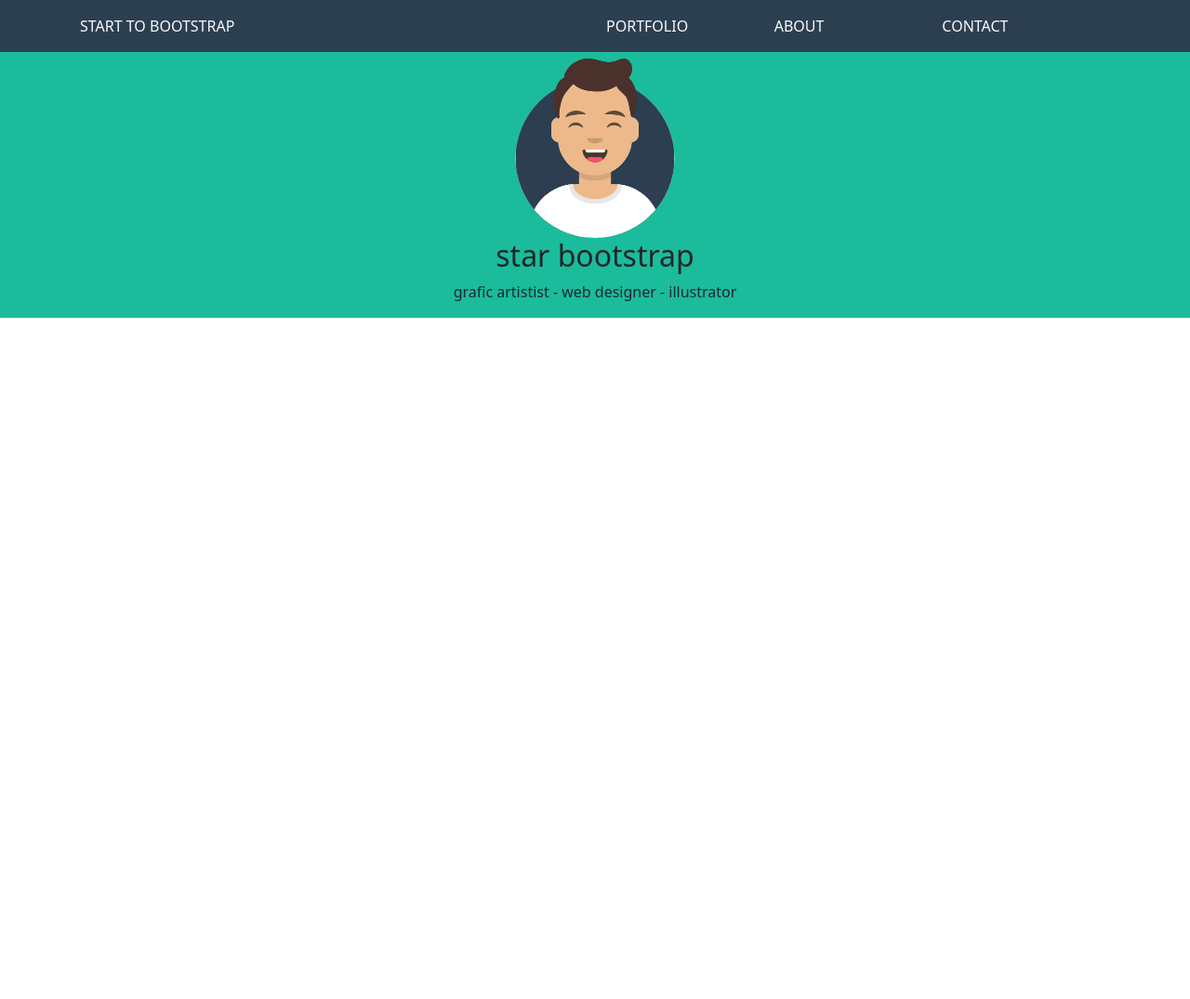
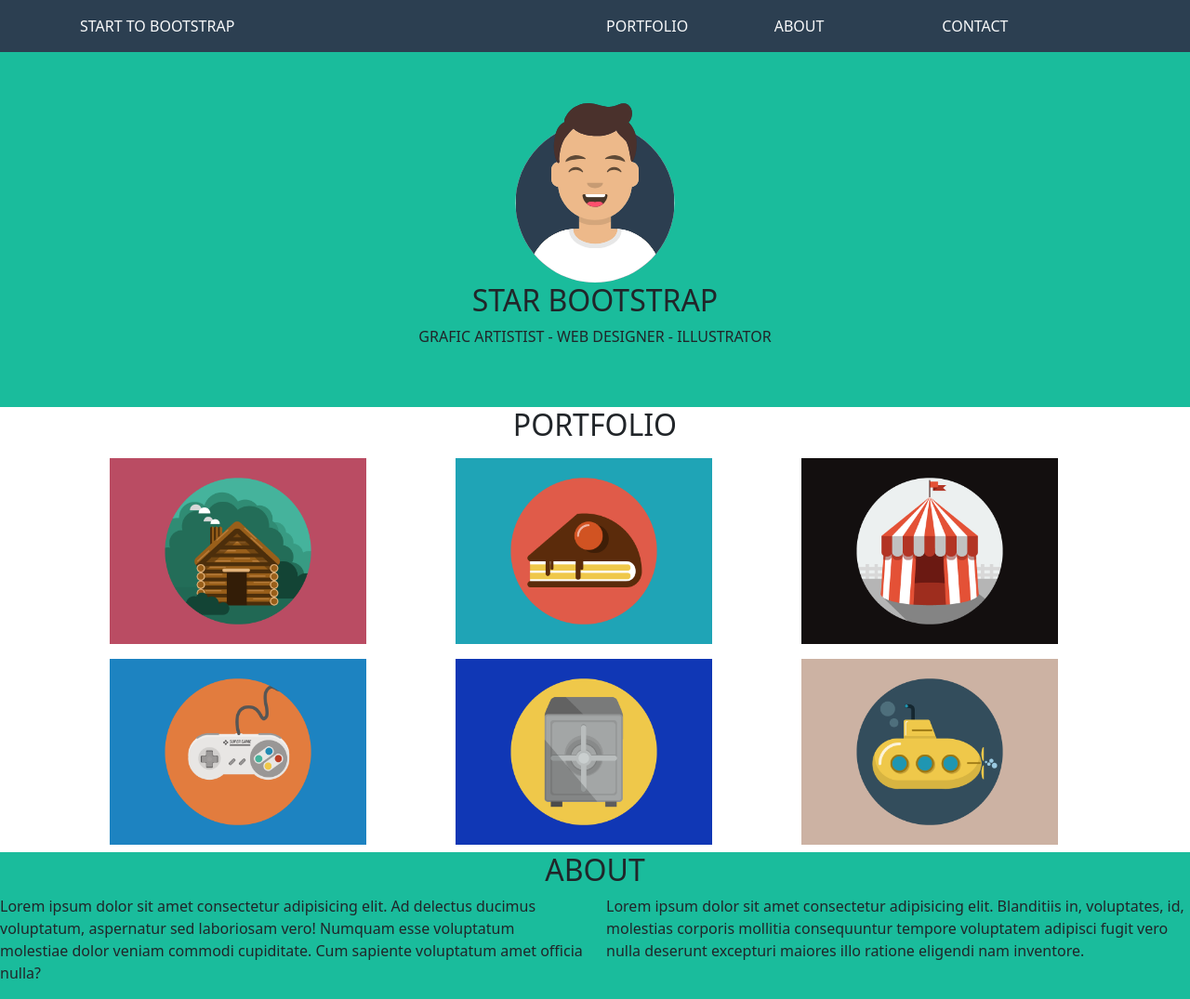
Before and after one commit to ValleLuca/html-css-bootstrap-freelancer, a plain HTML site: page index.html in a window 1280 px wide. Shown: the whole page at 93% size. Before the commit the page ends 800 px from the top, so only its background shows below. Drawn offline with nearby package versions, Linux system fonts and the light colour scheme.

Commit message:
Aggiunta immagini e inizio about

```diff
--- a/css/style.css
+++ b/css/style.css
@@ -2,7 +2,7 @@
     background-color: #2c3f51;
 }
 
-#utente {
+#green-background {
     background-color: #1abc9c;
 }
 
--- a/index.html
+++ b/index.html
@@ -28,13 +28,13 @@
         </div>
     </section>
 
-    <section id="utente">
-       <div class="row">
+    <section id="green-background">
+       <div class="row p-5">
            <div class="col-12">
             <div>
                 <img class="size-img rounded mx-auto d-block" src="img/avatar.svg">
             </div>
-            <div class="col-12 d-flex justify-content-center">
+            <div class="col-12 d-flex justify-content-center up">
                 <div>
                     <h2>star bootstrap</h2>
                 </div>
@@ -45,7 +45,7 @@
                 </div>
             </div>
 
-            <div class="col-12 d-flex justify-content-center">
+            <div class="col-12 d-flex justify-content-center up">
                 <div>
                     <p>grafic artistist - web designer - illustrator</p>
                 </div>
@@ -55,5 +55,53 @@
        </div>
     </section>
 
+    <section>
+        <div class="container">
+            <div class="row">
+                <div class="col d-flex justify-content-center up">
+                    <h2>portfolio</h2>
+                </div>
+                <div class="col-12">
+                    <i class="bi bi-star-fill"></i>
+                </div>
+                <div class="row">
+                    <div class="col-4 d-flex justify-content-center py-2">
+                        <img class="size-img" src="img/cabin.png">
+                    </div>
+                    <div class="col-4 d-flex justify-content-center py-2">
+                        <img class="size-img" src="img/cake.png">
+                    </div>
+                    <div class="col-4 d-flex justify-content-center py-2">
+                        <img class="size-img" src="img/circus.png">
+                    </div>
+                    <div class="col-4 d-flex justify-content-center py-2">
+                        <img class="size-img" src="img/game.png">
+                    </div>
+                    <div class="col-4 d-flex justify-content-center py-2">
+                        <img class="size-img" src="img/safe.png">
+                    </div>
+                    <div class="col-4 d-flex justify-content-center py-2">
+                        <img class="size-img" src="img/submarine.png">
+                    </div>
+                </div>
+            </div>
+        </div>
+    </section>
+
+    <section id="green-background">
+        <div class="row">
+            <div class="col d-flex justify-content-center up">
+                <h2>about</h2>
+            </div>
+        </div>
+        <div class="row">
+            <div class="col-6">
+                <p>Lorem ipsum dolor sit amet consectetur adipisicing elit. Ad delectus ducimus voluptatum, aspernatur sed laboriosam vero! Numquam esse voluptatum molestiae dolor veniam commodi cupiditate. Cum sapiente voluptatum amet officia nulla?</p>
+            </div>
+            <div class="col-6">
+                <p>Lorem ipsum dolor sit amet consectetur adipisicing elit. Blanditiis in, voluptates, id, molestias corporis mollitia consequuntur tempore voluptatem adipisci fugit vero nulla deserunt excepturi maiores illo ratione eligendi nam inventore.</p>
+            </div>
+        </div>
+    </section>
 </body>
 </html>
```
